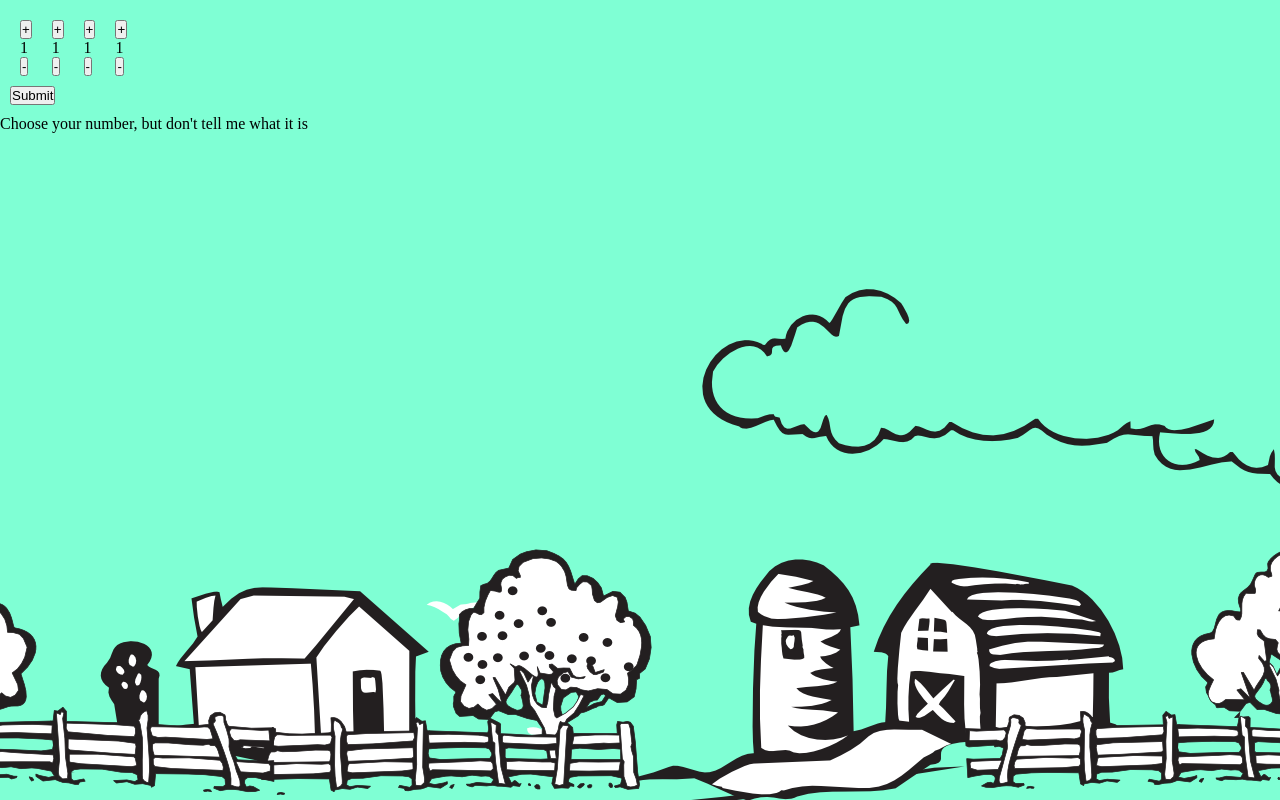
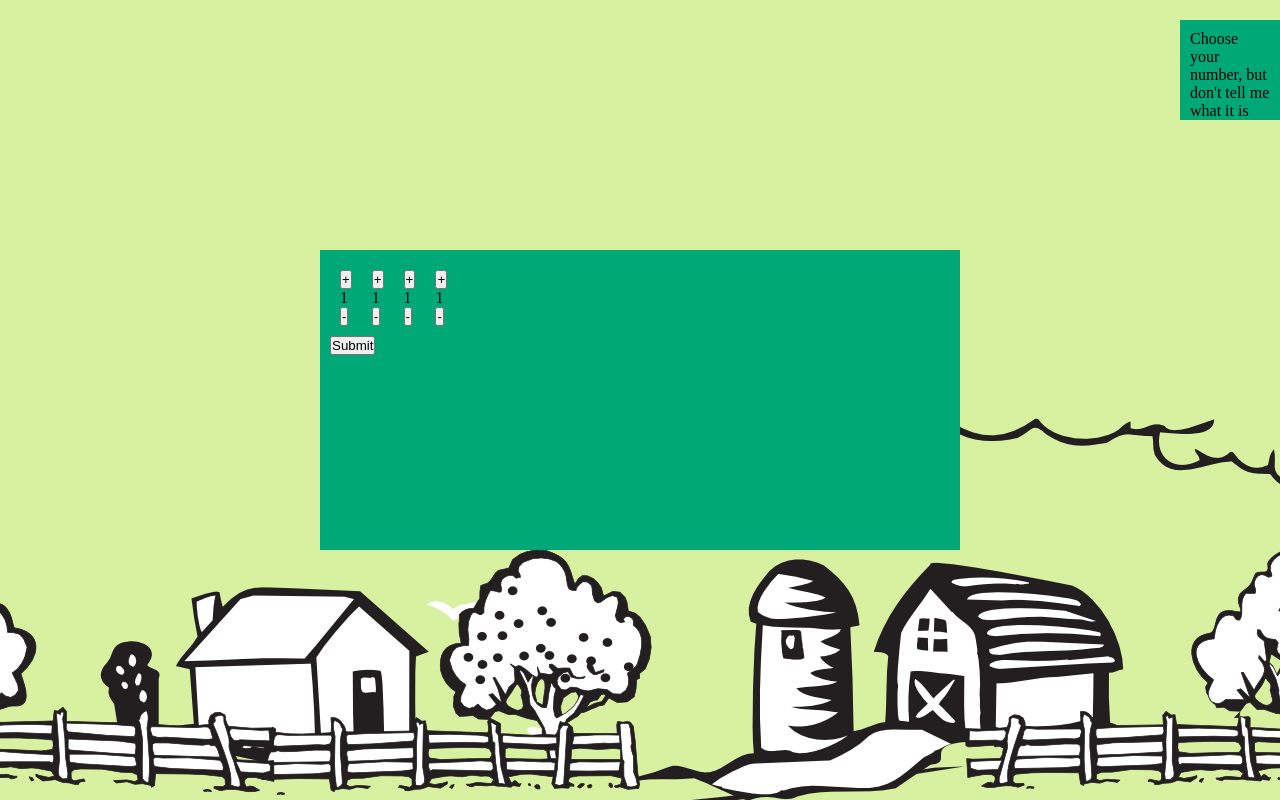
Before and after one commit to BojoZahariev/BullsAndCows, a plain HTML site: page index.html in a window 1280 px wide. Both pictures are taken after a click on the button "START". Drawn offline with Linux system fonts and the light colour scheme.

Commit message:
background

```diff
--- a/style.css
+++ b/style.css
@@ -9,13 +9,35 @@ body {
   background-repeat: no-repeat;
   background-attachment: fixed;
   background-position: bottom;
-  background-color: aquamarine;
+  background-color: #d8f1a0;
+}
+
+.main {
+  display: flex;
+  height: 100vh;
+}
+
+.containers {
+  width: 50%;
+  height: 300px;
+  margin: auto;
+  background-color: #00a878;
+}
+
+#bubble {
+  position: absolute;
+  top: 20px;
+  right: 0;
+  width: 100px;
+  height: 100px;
 }
 
 #initialDiv,
 #gameDiv,
 #resultsDiv,
-#submitBtn3 {
+#submitBtn3,
+#bubble,
+#winScreen {
   display: none;
   padding: 10px;
 }
```
Also changed, not shown: index.html (+1 -2 lines).
